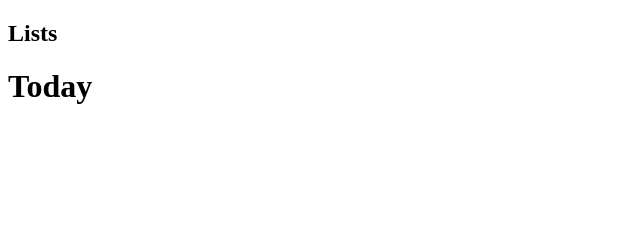
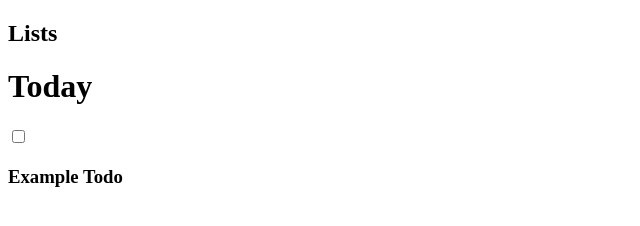
Before and after one commit to boathouse2112/todo_list, a website built with webpack: page dist/index.html in a window 1280 px wide. Shown: the whole page, without its empty margins (0-640 px from the left). Built offline with nearby package versions, Linux system fonts and the light colour scheme; files whose address does not match are found by name.

Commit message:
Add basic todo rendering

```diff
--- a/src/index.js
+++ b/src/index.js
@@ -1,13 +1,14 @@
 import { v4 as uuidv4 } from 'uuid';
 
 const todos = [];
+const lists = [];
 
-// priority : [0, ∞)
 const createTodo = function (
   title,
   note = '',
   dueDate = null, // Date?
-  priority = null // Int?
+  priority = null, // Int? [0, ∞)
+  complete = false // Bool
 ) {
   const id = uuidv4();
 
@@ -23,7 +24,7 @@ const createTodo = function (
     }
   }
 
-  return { id, title, note, dueDate, priority: finalPriority };
+  return { id, title, note, dueDate, priority: finalPriority, complete };
 };
 
 const createList = function (name) {
@@ -33,4 +34,61 @@ const createList = function (name) {
   };
 };
 
+const handleCheckboxChange = function (event) {
+  const { checked } = event.target;
+  const { id: todoId } = event.target.parentElement;
+  const todo = todos.find((t) => t.id === todoId);
+
+  todo.complete = checked;
+};
+
+const createTodoElem = function (todo) {
+  const todoElem = document.createElement('div');
+  todoElem.id = todo.id;
+  todoElem.classList.add('todo');
+
+  const todoCheckbox = document.createElement('input');
+  Object.assign(todoCheckbox, {
+    type: 'checkbox',
+    name: 'todocomplete',
+    ariaLabel: 'Complete Todo',
+  });
+  todoCheckbox.addEventListener('change', handleCheckboxChange);
+
+  const todoTitle = document.createElement('h3');
+  todoTitle.textContent = todo.title;
+
+  const todoNote = document.createElement('p');
+  todoNote.textContent = todo.note;
+
+  // Wire up todoElem
+  todoElem.appendChild(todoCheckbox);
+  todoElem.appendChild(todoTitle);
+  todoElem.appendChild(todoNote);
+
+  return todoElem;
+};
+
+const renderTodos = function () {
+  const todosElem = document.getElementById('todos');
+
+  // Clear existing todos
+  while (todosElem.firstChild) {
+    todosElem.removeChild(todosElem.lastChild);
+  }
+
+  todos.forEach((todo) => {
+    const todoElem = createTodoElem(todo);
+    todosElem.append(todoElem);
+  });
+};
+
+const main = function () {
+  lists.push(createList('default'));
+  todos.push(createTodo('Example Todo'));
+  renderTodos();
+};
+
+main();
+
 export { createTodo, createList };
--- a/webpack.config.js
+++ b/webpack.config.js
@@ -1,9 +1,10 @@
-const path = require("path");
+const path = require('path');
 
 module.exports = {
-  entry: "./src/index.js",
+  entry: './src/index.js',
   output: {
-    filename: "main.js",
-    path: path.resolve(__dirname, "dist"),
+    filename: 'main.js',
+    path: path.resolve(__dirname, 'dist'),
   },
+  watch: true,
 };
```
Also changed, not shown: .eslintrc.js, dist/index.html.
